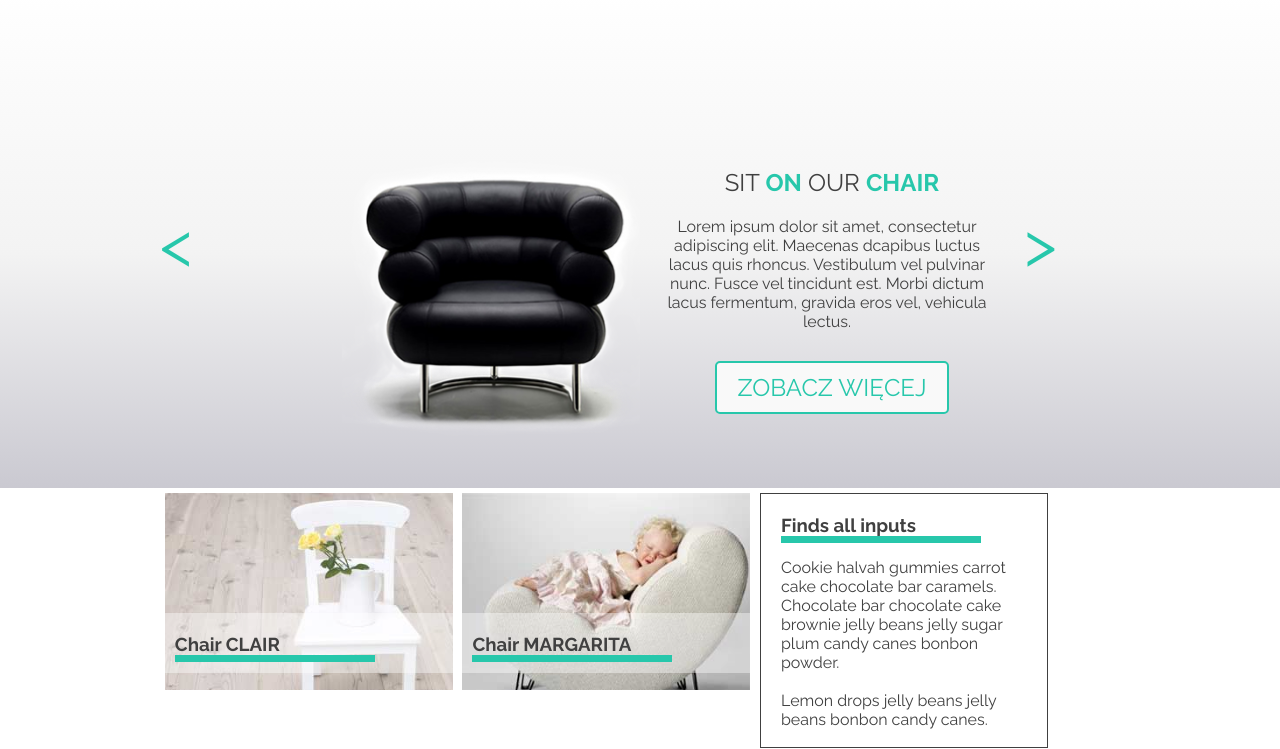
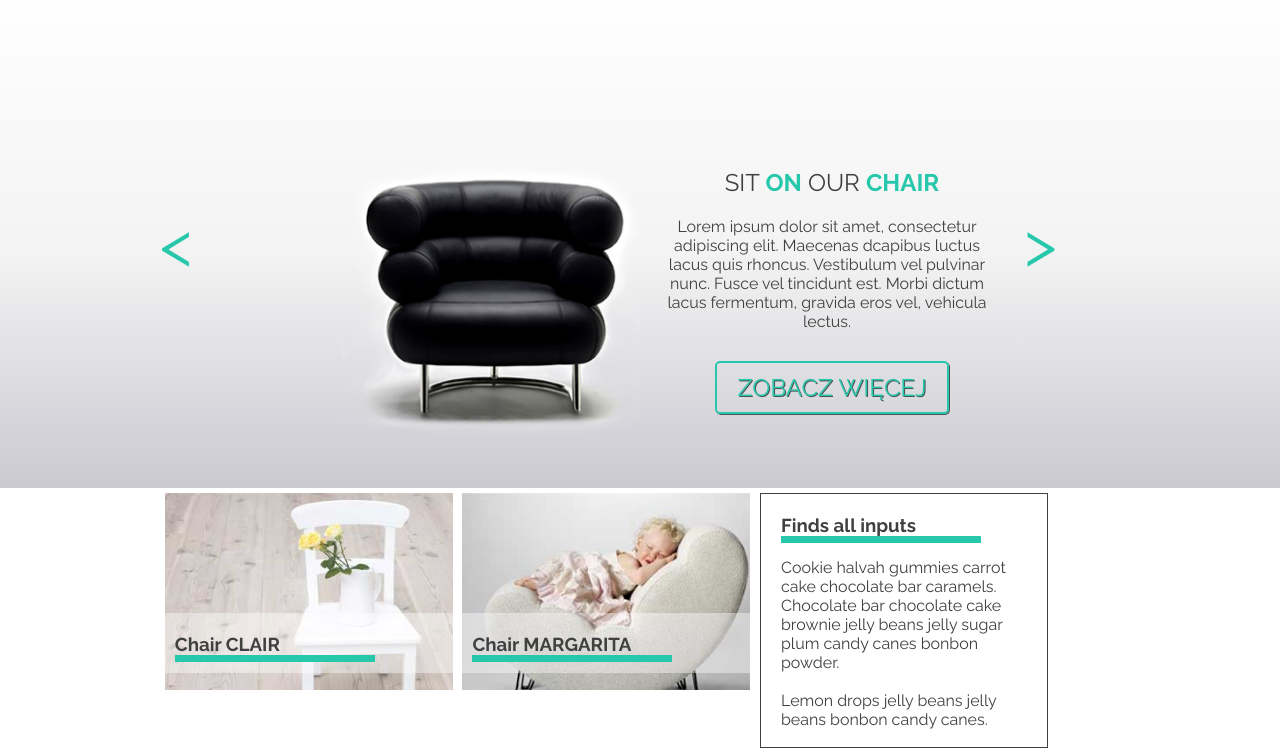
Before and after one commit to KrzysiekKuczma/Sit_on_the_chair, a plain HTML site: page index.html in a window 1280 px wide. In both pictures the pointer is over the input "ZOBACZ WIĘCEJ". Shown: the part 51-800 px from the top of the page. Drawn offline with Linux system fonts and the light colour scheme.

Commit message:
Poprawinone przyciski

```diff
--- a/css/style.css
+++ b/css/style.css
@@ -105,7 +105,12 @@ nav > ul ul li:last-of-type {
 /*Animacja przejścia dla przycisków i paska nawigacji*/
 
 nav ul li *, .pricingBtn:hover, .contactRightCol > button:hover, .smallContainer input:hover {
+
   transition: 300ms ease-in-out;
+}
+.pricingBtn:hover, .contactRightCol > button:hover, .smallContainer input:hover {
+  box-shadow: 1px 1px #4a5655;
+  text-shadow: 1px 1px #4a5655;
 }
 
 /*sekcja ze sliderem*/
@@ -172,7 +177,7 @@ nav ul li *, .pricingBtn:hover, .contactRightCol > button:hover, .smallContainer
   font-size: 1.5em;
 }
 .smallContainer input:hover{
-  background-color: #f9f9f9;
+  background-color: transparent;
   color: #27c7ab;
   border: 2px solid #27c7ab;
 }
```
